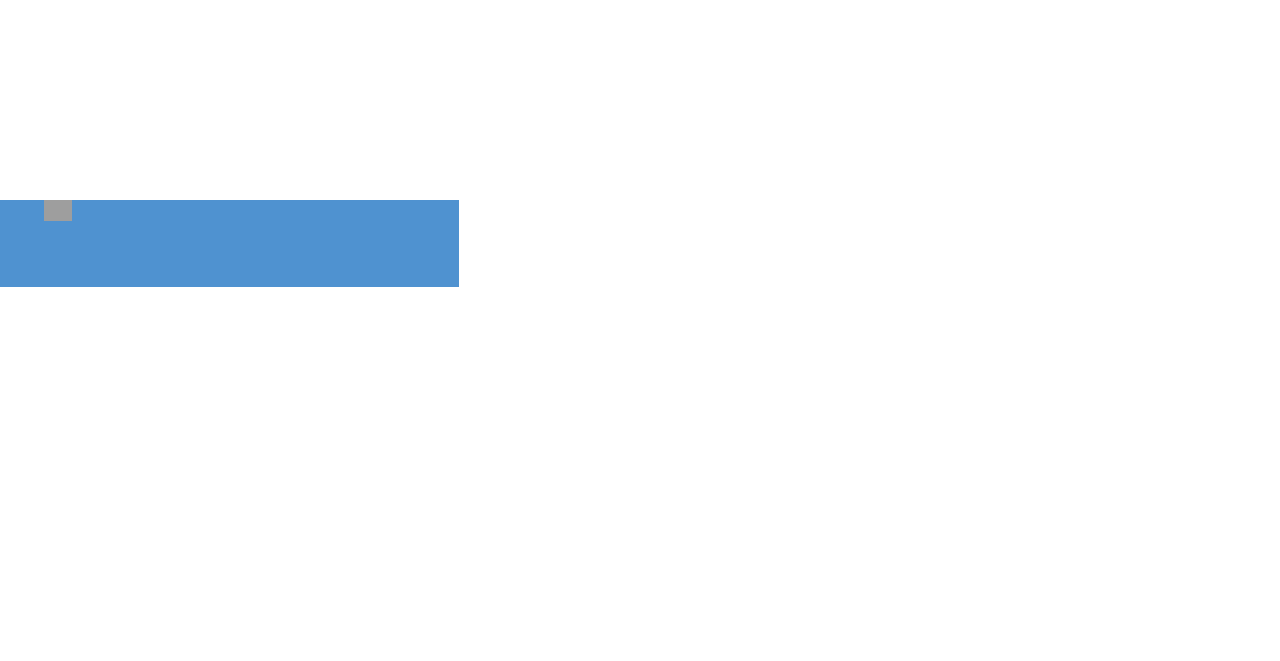
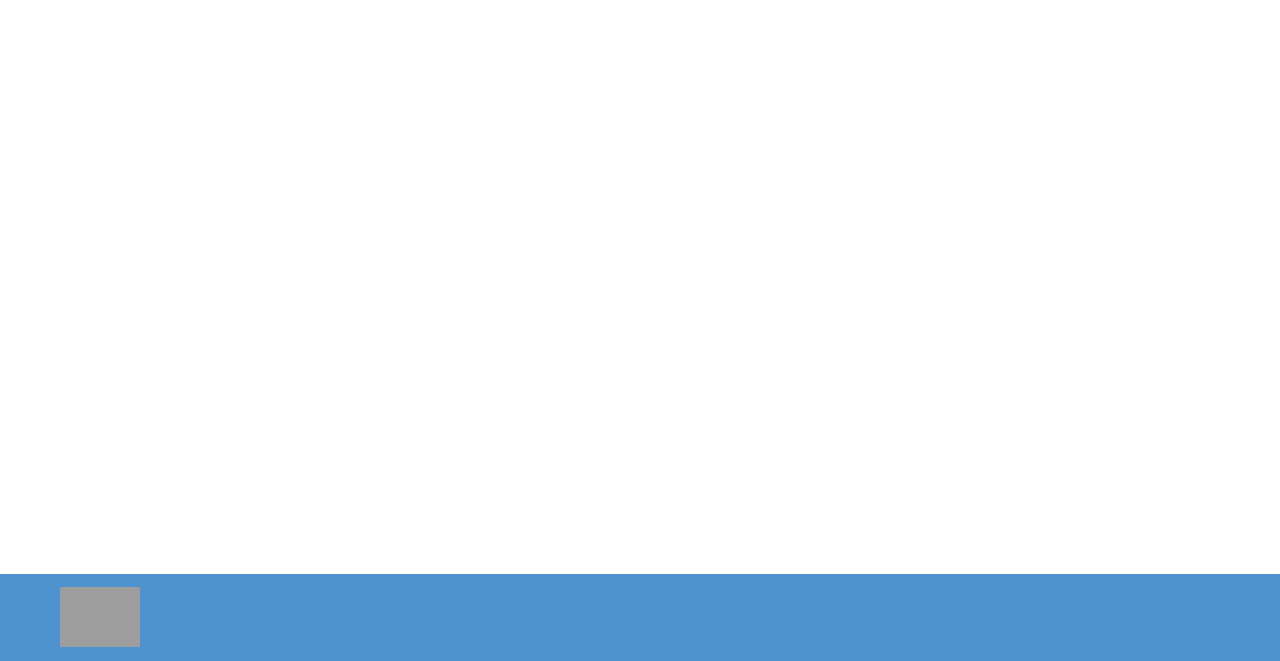
Before and after one commit to AngelicaGAM/Caritas, a PHP site: page /Inventario-Tabla.php in a window 1280 px wide. Shown: the part 467-1128 px from the top of the page. Before the commit the page ends 754 px from the top, so only its background shows below. Run offline with PHP 8.4, Linux system fonts and the light colour scheme; tables that the repository leaves empty or names only in its code hold one stand-in row (values such as "Sample post"); some libraries are stand-ins or nearby versions; some web fonts are replaced; grey boxes are pictures that could not be loaded.

Commit message:
fix footer

```diff
--- a/Inventario-Tabla.php
+++ b/Inventario-Tabla.php
@@ -9,9 +9,9 @@
 
     <div class="row">
 
-        <button class="btn-back " onclick="window.location.href='/caritas2/inventario.php'">Regresar</button>
+        <button class="btn-back " onclick="window.location.href='/inventario.php'">Regresar</button>
 
-        <button class="btn-back btn-activo btn-izq" onclick="window.location.href='/caritas2/ingresar.php'">Añadir +</button>
+        <button class="btn-back btn-activo btn-izq" onclick="window.location.href='/ingresar.php'">Añadir +</button>
 
         <div class="btn-back ">
             Filtrar
--- a/_assets/_css/menu.css
+++ b/_assets/_css/menu.css
@@ -29,7 +29,6 @@
 
 .color-footer {
     background-color: #4F92D0 !important;
-    position: absolute;
     height: 87px;
     top: 667px;
 }
--- a/footer.php
+++ b/footer.php
@@ -1,5 +1,5 @@
 
-<footer class="page-footer font-small  color-footer">
+<footer class="page-footer font-small  color-footer navbar navbar-expand-lg navbar-light bg-light ">
 
   <!-- Copyright -->
   <div class="col-8">
```
